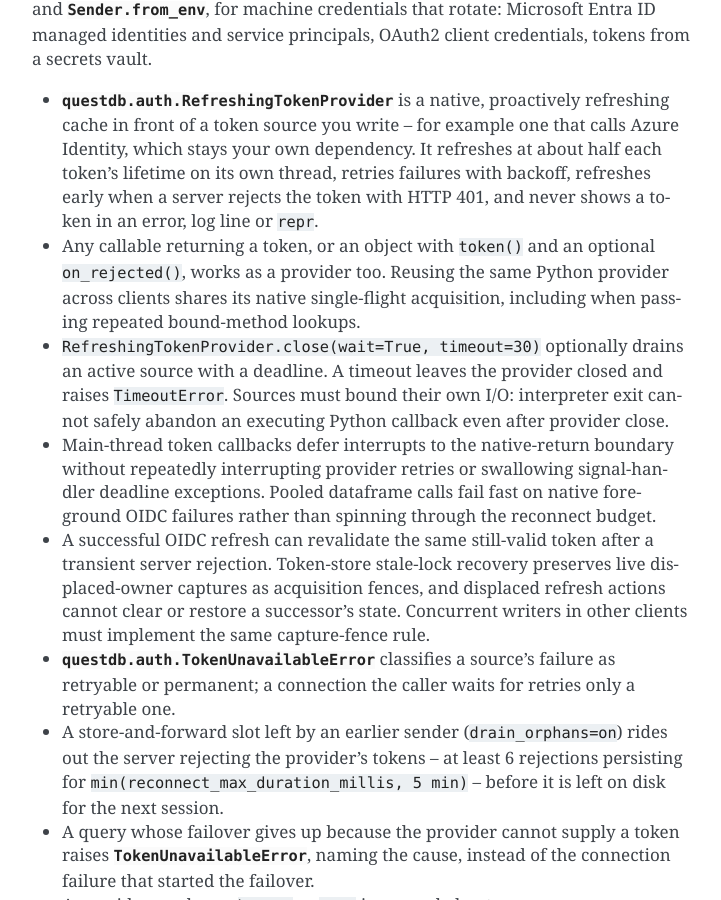
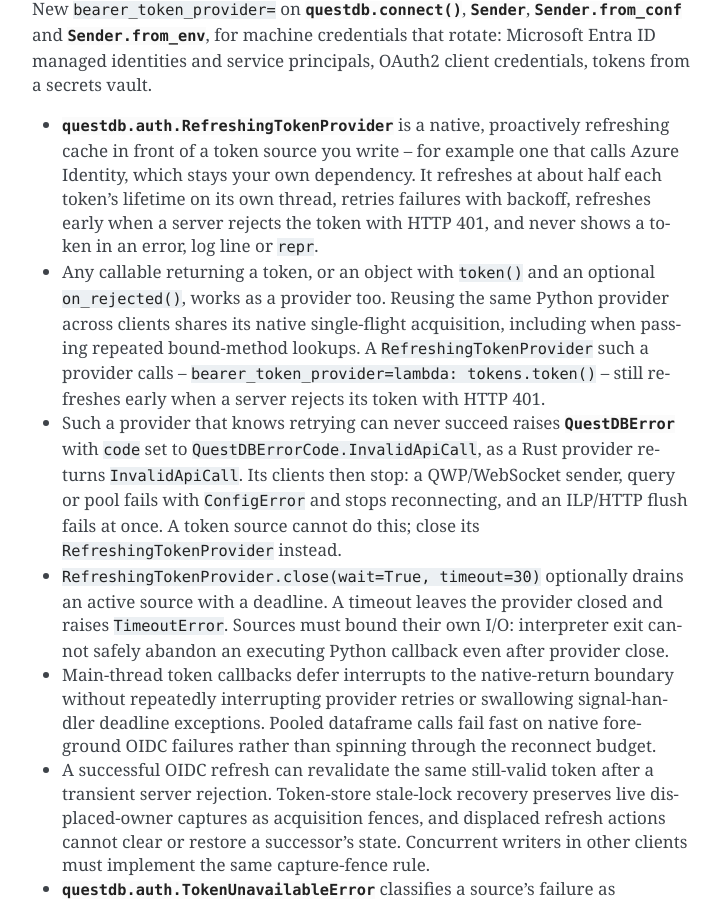
Before and after one commit to questdb/py-questdb-client, a Sphinx documentation site: the page built from docs/changelog.rst, in a window 1280 px wide and 900 px high, scrolled down 10937 px. Shown: the whole window, without its empty margins (388-1109 px from the left). Built offline with Sphinx 7.4.7, drawn with Linux system fonts in a browser that asks for light colours; some of the changed text lies outside the part shown.

Commit message:
feat(auth): let Python token providers stop background reconnects
Bump c-questdb-client from a038a0a7 to b3e8f361: 7.2.0, merged from
main, and the OIDC branch's fixes since. Its new
`questdb_token_sink_set_terminal_error` lets an application provider
report a failure that retrying can never clear. Until now clients kept
retrying every failure of a Python provider in the background,
whatever its TokenUnavailableError said, so a provider that knew it
could never succeed kept its senders, queries and pools reconnecting
until the application closed them.

A provider now raises QuestDBError with code InvalidApiCall to stop
them, as a Rust provider returns `InvalidApiCall` and a C++ one throws
`questdb::error` with `invalid_api_call`: a QWP/WebSocket sender, query
or pool fails with ConfigError and stops reconnecting, and an ILP/HTTP
flush fails at once. A TokenUnavailableError keeps its classification
whatever its code. A RefreshingTokenProvider's source cannot report
one: its sink refuses it, so the exception counts as retryable like any
other, and closing the provider is what stops its clients.

The bump also brings:
- A RefreshingTokenProvider wrapped in a provider of one's own
  (`lambda: tokens.token()`) refreshes early on a 401 instead of
  handing the rejected token back until its scheduled refresh.
- A 401 re-fetch no longer takes the rejected token back from a fetch
  another connection started, and a forced refresh no longer logs
  under the provider's state lock, which could deadlock.
- A close drain, and a flush that waits out sf_append_deadline_millis
  on a full queue, name a failing reconnect when they time out, rather
  than reporting a bare timeout or advising a larger
  sf_max_total_bytes. An ACK-wait or close-drain timeout no longer
  carries a server rejection's sender_error, which marks a terminal
  error.

Document the terminal failure, and that ILP/HTTP calls the provider on
every flush, on the flushing thread. Test that each kind of client
stops on it, that a source's stays retryable, and that wrapped
refreshing providers refresh on a QWP/WebSocket or ILP/HTTP 401.

```diff
--- a/CHANGELOG.rst
+++ b/CHANGELOG.rst
@@ -340,9 +340,10 @@
 answers its reconnect with HTTP 401 or 403 no longer stops it. The sender
 keeps reconnecting with capped backoff, keeps its unacknowledged rows, and
 reports each failed attempt as a :attr:`ConnectionEventKind.AuthFailed
-<questdb.ConnectionEventKind.AuthFailed>` event; a wait that times out
-meanwhile names the rejection. In 5.0 the first such rejection made the
-sender terminal, and its next call raised ``AuthError``.
+<questdb.ConnectionEventKind.AuthFailed>` event. A wait, a ``close()``
+draining the queue, or a ``flush()`` blocked on a full store-and-forward
+queue that times out meanwhile names the rejection. In 5.0 the first such
+rejection made the sender terminal, and its next call raised ``AuthError``.
 
 This applies to a fixed ``token=`` or ``username=`` / ``password=`` as well
 as to token providers. While an identity platform or its signing keys are
@@ -496,7 +497,16 @@
 * Any callable returning a token, or an object with ``token()`` and an
   optional ``on_rejected()``, works as a provider too. Reusing the same Python
   provider across clients shares its native single-flight acquisition, including
-  when passing repeated bound-method lookups.
+  when passing repeated bound-method lookups. A ``RefreshingTokenProvider``
+  such a provider calls -- ``bearer_token_provider=lambda: tokens.token()`` --
+  still refreshes early when a server rejects its token with HTTP 401.
+* Such a provider that knows retrying can never succeed raises
+  :class:`QuestDBError <questdb.QuestDBError>` with ``code`` set to
+  ``QuestDBErrorCode.InvalidApiCall``, as a Rust provider returns
+  ``InvalidApiCall``. Its clients then stop: a QWP/WebSocket sender, query or
+  pool fails with ``ConfigError`` and stops reconnecting, and an ILP/HTTP
+  flush fails at once. A token source cannot do this; close its
+  ``RefreshingTokenProvider`` instead.
 * ``RefreshingTokenProvider.close(wait=True, timeout=30)`` optionally drains an
   active source with a deadline. A timeout leaves the provider closed and raises
   ``TimeoutError``. Sources must bound their own I/O: interpreter exit cannot
@@ -572,9 +582,13 @@
   access/ID token remains usable until expiry. Cached tokens also remain on the
   non-blocking fast path until their actual expiry instead of making every
   shared transport wait through a refresh during the 30-second skew window.
-* Manual-progress QWP/WebSocket close observes
-  ``close_flush_timeout_millis`` while reconnect is waiting and returns the
-  latest reconnect/OIDC cause instead of spinning indefinitely.
+* A QWP/WebSocket close whose drain times out while reconnecting keeps
+  failing returns the latest reconnect/OIDC cause, in either progress mode;
+  manual progress observes ``close_flush_timeout_millis`` meanwhile instead of
+  spinning indefinitely. A ``flush()`` that times out on a full
+  store-and-forward queue (``sf_append_deadline_millis``) names that cause
+  too, instead of advising a larger ``sf_max_total_bytes``, which cannot help
+  while nothing is acknowledged.
 * Auth failures are typed :class:`~questdb.auth.OidcError` subclasses of
   :class:`~questdb.QuestDBError`. Their ``code`` reports the failing call's
   native error category, not a recovery instruction: a flush with no usable
@@ -1237,7 +1251,10 @@
   is retried only when the provider classified it retryable with
   :class:`~questdb.auth.TokenUnavailableError`; any other failure, an
   ``oidc_auth`` network error included, fails the connection at once.
-  Background reconnects keep retrying every provider failure.
+  Background reconnects keep retrying every provider failure, except
+  :class:`QuestDBError <questdb.QuestDBError>` with ``code`` set to
+  ``QuestDBErrorCode.InvalidApiCall`` from an application provider, which
+  stops them.
 
 - A 401 is retried with a refreshed token only when the server's
   ``WWW-Authenticate`` challenge allows it: no Bearer ``error``, or
--- a/docs/token_providers.rst
+++ b/docs/token_providers.rst
@@ -88,7 +88,8 @@
 store-and-forward data is never abandoned because a token could not be
 fetched for a while. A failure surfaces as a
 :class:`~questdb.auth.TokenUnavailableError`, which is a
-:class:`~questdb.QuestDBError`.
+:class:`~questdb.QuestDBError`. A source cannot stop those reconnects: to
+end them, close the provider (see `Closing`_).
 
 Inspect the provider with :attr:`~questdb.auth.RefreshingTokenProvider.status`:
 the token's expiry, the last successful fetch, and the last failure. Nothing
@@ -125,12 +126,46 @@
 returns the current token, or an object with a ``token()`` method and an
 optional ``on_rejected(token, http_status)`` (see
 :class:`~questdb.auth.BearerTokenProvider`). It runs on every connection
-attempt, possibly on a native thread, so it must be quick.
+attempt of a QWP/WebSocket sender, query or pool, possibly on a native
+thread, and on every flush of an ILP/HTTP sender, on the flushing thread, so
+it must be quick.
 
 When a server answers HTTP 401, the client calls ``on_rejected`` with the
 rejected token, asks for a token again, and retries the same endpoint once if
 the token changed -- unless the server's ``WWW-Authenticate`` challenge names
-an error other than ``invalid_token``, which a new token cannot fix.
+an error other than ``invalid_token``, which a new token cannot fix. A
+:class:`~questdb.auth.RefreshingTokenProvider` that your provider calls --
+``bearer_token_provider=lambda: tokens.token()`` -- refreshes early on such a
+401 too, as it does when attached directly.
+
+A provider reports failures as a source does: raise
+:class:`~questdb.auth.TokenUnavailableError` to classify one; any other
+exception counts as retryable. Clients keep retrying either kind in the
+background. When retrying can never succeed -- the provider is misconfigured
+beyond repair, or your application has retired it -- raise
+:class:`~questdb.QuestDBError` with ``code`` ``QuestDBErrorCode.InvalidApiCall``
+instead, as a Rust provider returns ``InvalidApiCall``:
+
+.. code-block:: python
+
+    import questdb
+
+    class VaultTokens:
+        def token(self):
+            if self.revoked:
+                raise questdb.QuestDBError(
+                    questdb.QuestDBErrorCode.InvalidApiCall,
+                    'the vault revoked this service credential')
+            return self.cached_token
+
+A QWP/WebSocket sender, query or pool that gets it stops reconnecting and
+fails with ``QuestDBErrorCode.ConfigError``, which a connection listener sees
+as a :attr:`ConnectionEventKind.CredentialUnavailable
+<questdb.ConnectionEventKind.CredentialUnavailable>` event; an ILP/HTTP flush
+fails with it at once. Queued store-and-forward rows are not deleted, and a
+disk-backed slot stays drainable by a later process. Raised from the source of
+a :class:`~questdb.auth.RefreshingTokenProvider`, it counts as retryable like
+any other exception.
 
 .. _token_rejections:
 
@@ -147,8 +182,10 @@
 * A QWP/WebSocket sender that has connected keeps reconnecting in the
   background with capped backoff, keeps its unacknowledged rows, and reports
   each failed attempt as a :attr:`ConnectionEventKind.AuthFailed
-  <questdb.ConnectionEventKind.AuthFailed>` event; a wait that times out
-  meanwhile names the rejection. The same applies to a fixed ``token=`` or
+  <questdb.ConnectionEventKind.AuthFailed>` event. A wait, a ``close()``
+  draining the queue, or a ``flush()`` blocked on a full store-and-forward
+  queue (``sf_append_deadline_millis``) that times out meanwhile names the
+  rejection. The same applies to a fixed ``token=`` or
   ``username=`` / ``password=``. To give up instead, close the sender from
   your own code -- not from its connection listener, which cannot close its
   own sender.
```
Also changed, not shown: 5 other files.
